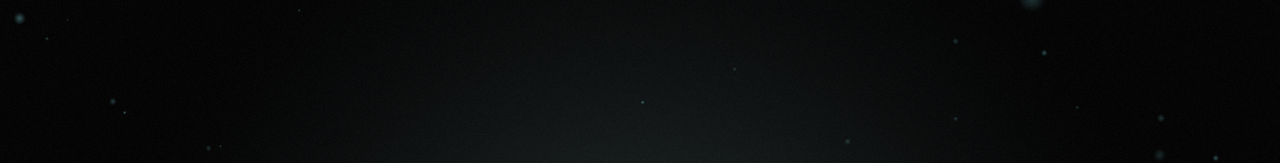
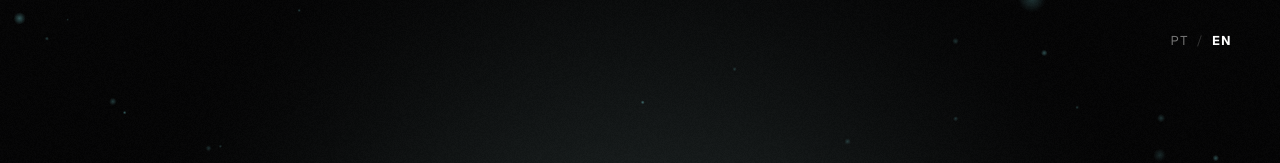
Before and after one commit to joaovtfor/Portfolio, a Next.js app: page /en in a window 1280 px wide. Shown: the top 163 px of the page. Built offline with nearby package versions, Linux system fonts and the light colour scheme; a web font is replaced by a local one.

Commit message:
feat: text translation fixes and language switch button

```diff
--- a/src/components/experience/ExperienceTitle.tsx
+++ b/src/components/experience/ExperienceTitle.tsx
@@ -60,8 +60,8 @@ export function ExperienceTitle({ dict, resume, locale = 'pt' }: ExperienceTitle
       </h2>
 
       <div className="mt-6 flex flex-col items-center md:items-start">
-        <span className="text-[var(--foreground)] font-serif italic text-lg md:text-xl mb-1 text-center md:text-left">
-          {dict.experience.years} {yearsOfExperience}
+        <span className="text-[var(--foreground)] font-serif text-lg md:text-xl mb-1 text-center md:text-left">
+          {yearsOfExperience} {dict.experience.years}
         </span>
         <p className="text-neutral-400 font-sans text-sm md:text-base leading-relaxed max-w-sm text-center md:text-left">
           {dict.experience.description}
--- a/src/components/layout/PageWrapper.tsx
+++ b/src/components/layout/PageWrapper.tsx
@@ -59,6 +59,18 @@ export function PageWrapper({ children, dict = pt, locale = 'pt' }: { children:
         {children}
       </div>
 
+      {!isMobile && mounted && (
+        <a
+          href={locale === 'pt' ? '/en' : '/pt'}
+          className="fixed top-8 right-8 md:right-12 z-50 hidden md:flex items-center gap-2 text-neutral-500 hover:text-[var(--foreground)] font-sans text-xs uppercase tracking-widest transition-colors duration-300 focus-visible:ring-2 focus-visible:ring-foreground focus:outline-none"
+          aria-label={dict.menu?.toggleLanguage || "Switch Language"}
+        >
+          <span className={locale === 'pt' ? 'text-white font-bold' : ''}>PT</span>
+          <span className="opacity-40">/</span>
+          <span className={locale === 'en' ? 'text-white font-bold' : ''}>EN</span>
+        </a>
+      )}
+
       <MobileFloatingMenu dict={dict} locale={locale} />
     </main>
   );
--- a/src/dictionaries/en.ts
+++ b/src/dictionaries/en.ts
@@ -13,7 +13,7 @@ export const en = {
   },
   experience: {
     title: "Experience",
-    years: "Years of",
+    years: "years",
     description: "... on a journey dedicated to building robust architectures and high-performance interfaces, merging cutting-edge design with software engineering.",
     downloadCV: "Download CV",
   },
@@ -45,7 +45,7 @@ export const en = {
   menu: {
     downloadCV: "Download CV",
     contact: "Contact",
-    toggleLanguage: "Mudar para Português",
+    toggleLanguage: "PT-BR",
   },
   a11y: {
     skipToContent: "Skip to main content",
--- a/src/dictionaries/pt.ts
+++ b/src/dictionaries/pt.ts
@@ -13,7 +13,7 @@ export const pt = {
   },
   experience: {
     title: "Experiência",
-    years: "Anos de",
+    years: "anos",
     description: "... em uma jornada dedicada a construir arquiteturas robustas e interfaces de alta performance, unindo design de ponta à engenharia de software.",
     downloadCV: "Baixar Currículo",
   },
@@ -45,7 +45,7 @@ export const pt = {
   menu: {
     downloadCV: "Baixar CV",
     contact: "Contato",
-    toggleLanguage: "Switch to English",
+    toggleLanguage: "EN-US",
   },
   a11y: {
     skipToContent: "Pular para o conteúdo principal",
```
